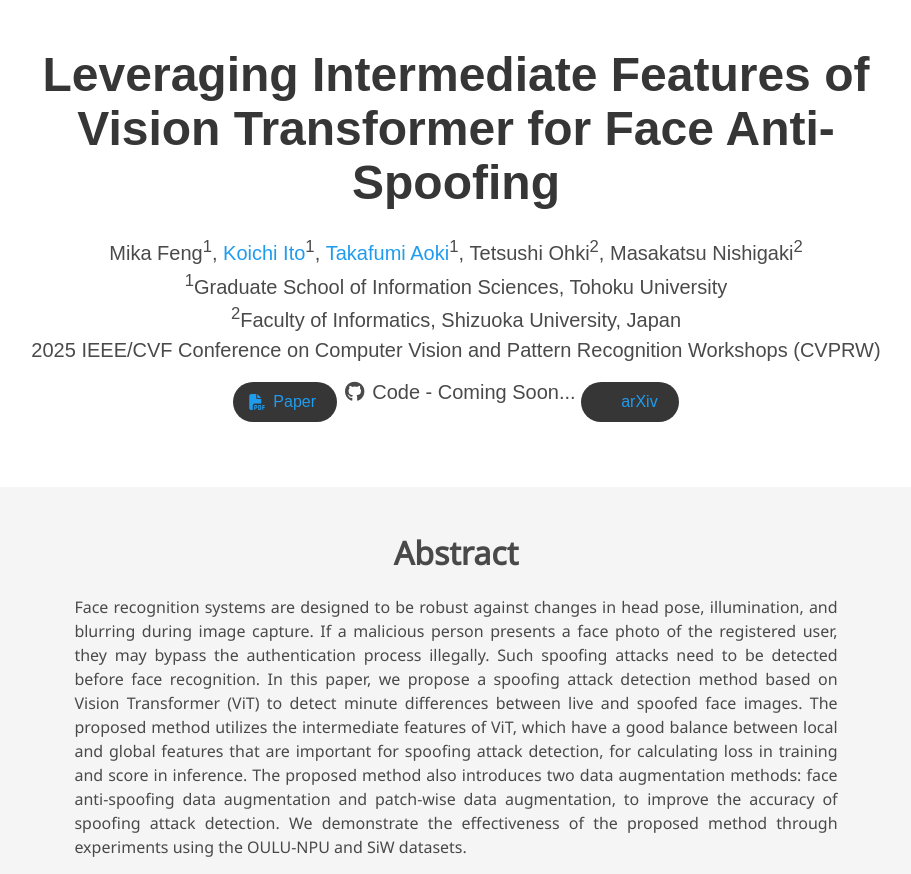
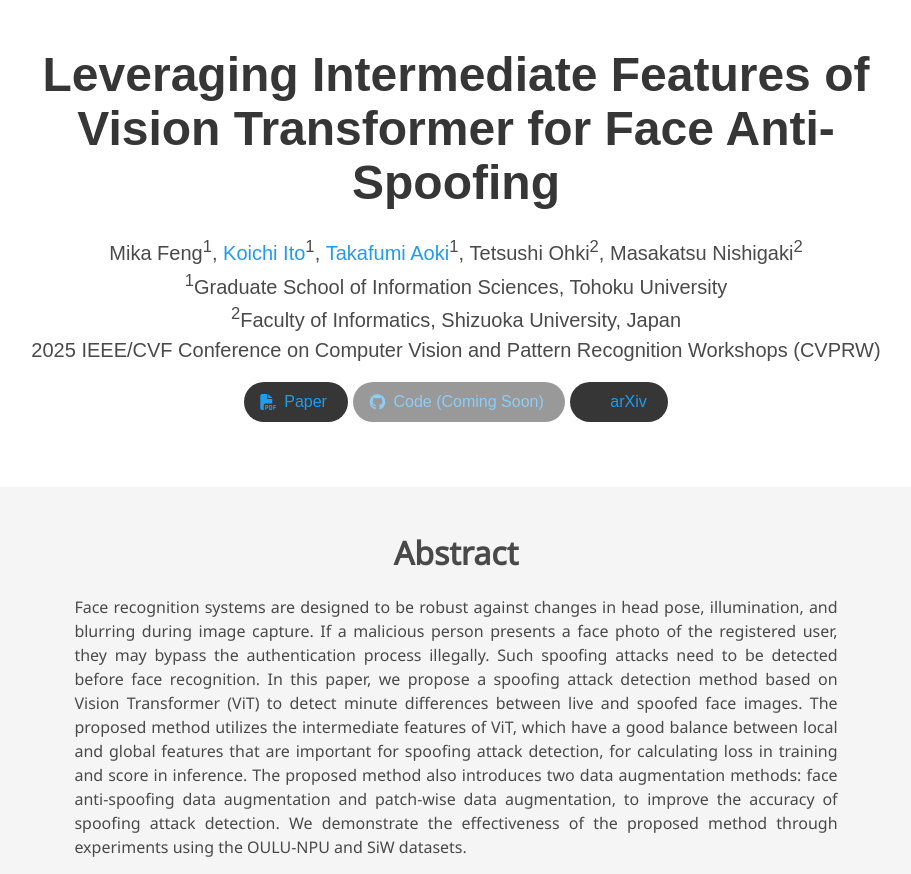
Before and after one commit to gsisaoki/FAS-ViT-CVPRW, a plain HTML site: page index.html in a window 1280 px wide. Shown: the top 874 px of the page, without its empty margins (184-1095 px from the left). Drawn offline with nearby package versions, Linux system fonts and the light colour scheme; some icons are missing; a web font is replaced by a local one.

Commit message:
second commit

```diff
--- a/index.html
+++ b/index.html
@@ -87,14 +87,22 @@
 
                   <!-- Github link -->
                   <span class="link-block">
-                    <!-- <a href="https://github.com/YOUR REPO HERE" target="_blank"
-                    class="external-link button is-normal is-rounded is-dark"> -->
+                    <a href="#"
+                    class="external-link button is-normal is-rounded is-dark is-disabled disabled-button" onclick="return false;">
                     <span class="icon">
                       <i class="fab fa-github"></i>
                     </span>
-                    <span>Code - Coming Soon...</span>
+                    <span>Code (Coming Soon)</span>
                   </a>
                 </span>
+
+                <style>
+                  .disabled-button{
+                    opacity: 0.5;
+                    cursor: not-allowed;
+                    pointer-events: none;
+                  }
+                </style>
 
                 <!-- ArXiv abstract Link -->
                 <span class="link-block">
```
